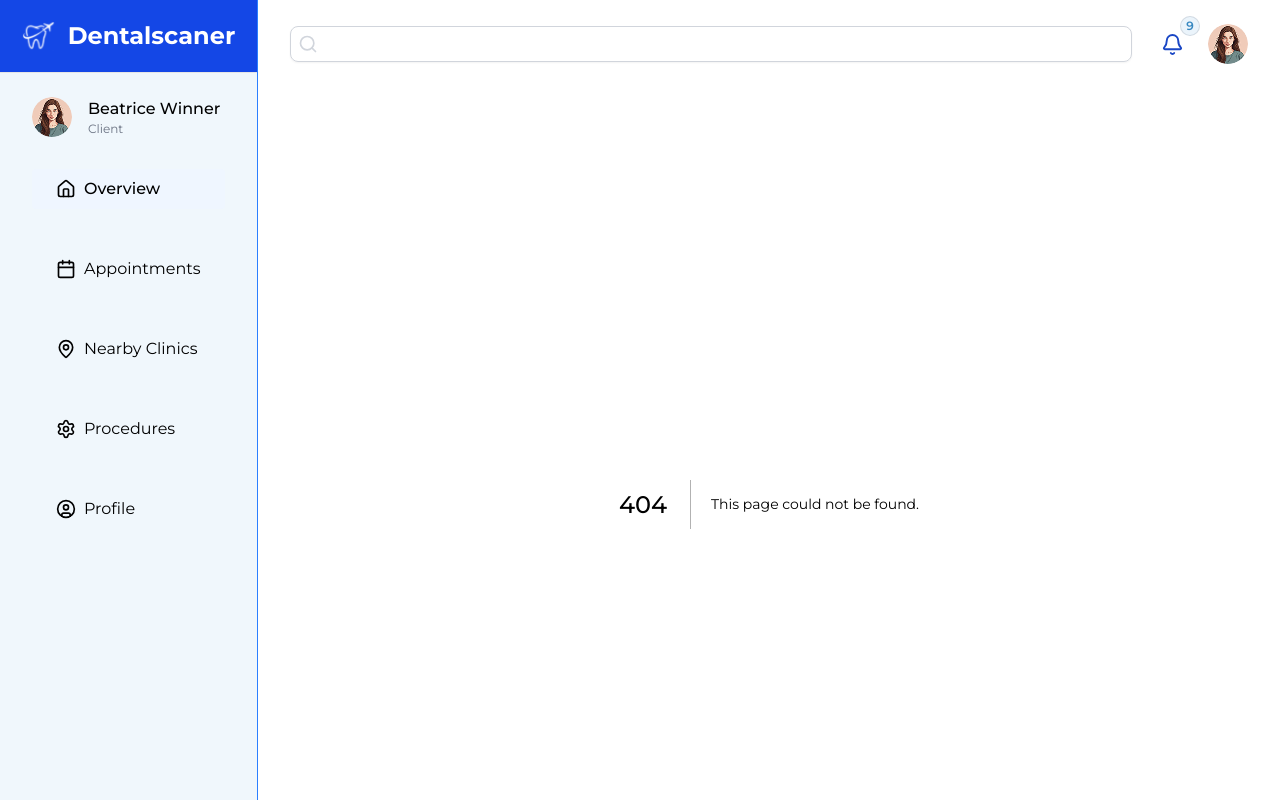
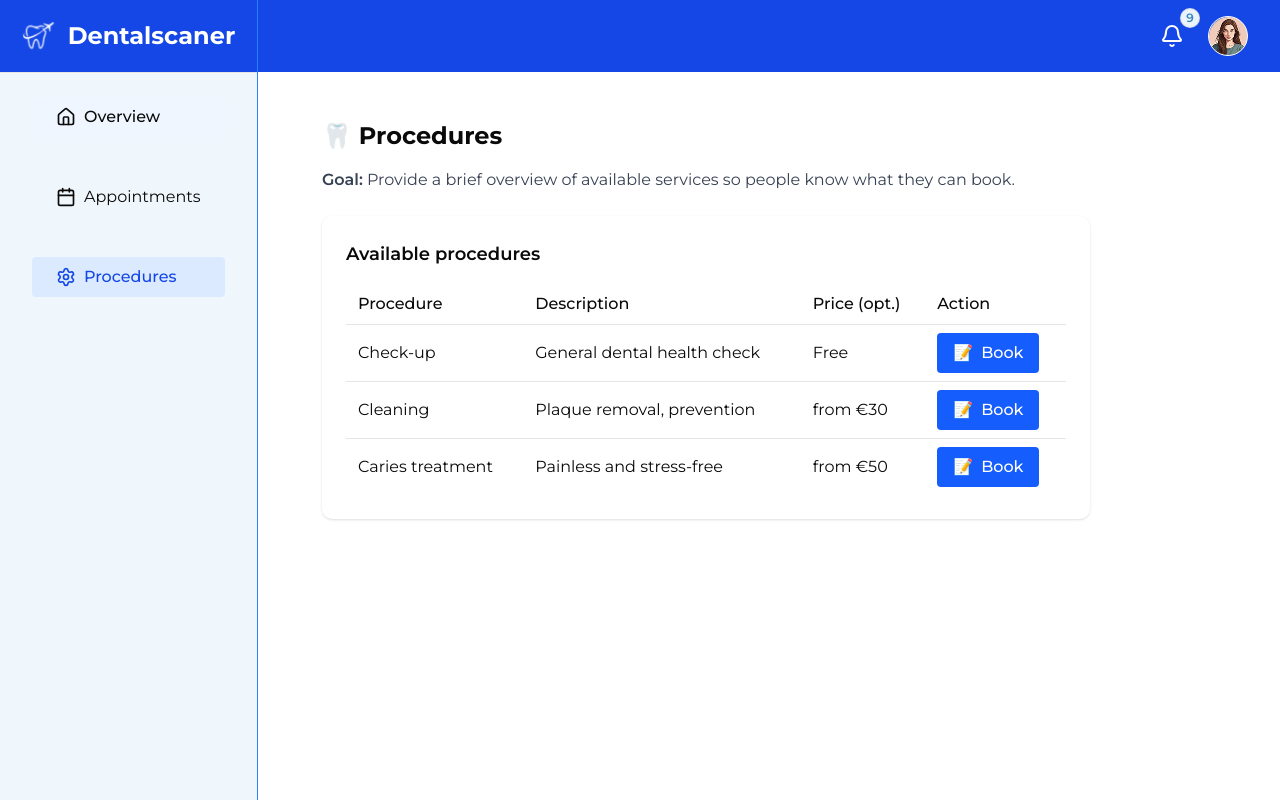
Before and after one commit to ArtyomZayarny/dentalscaner, a Next.js app in the folder dentalscaner/: page /procedure in a window 1280 px wide. Before the commit this address had no page. Built offline with nearby package versions, Linux system fonts and the light colour scheme; a web font is replaced by a local one.

Commit message:
Added procedure and overview pages

```diff
--- a/dentalscaner/app/appointments/page.tsx
+++ b/dentalscaner/app/appointments/page.tsx
@@ -75,7 +75,6 @@ async function AppointmentPage() {
         </Section>
 
         <Section title="All Appointments">
-          {/* <Table /> */}
           <DataTable columns={columns} data={data} />
         </Section>
       </div>
--- a/dentalscaner/app/components/Sidebar.tsx
+++ b/dentalscaner/app/components/Sidebar.tsx
@@ -23,14 +23,6 @@ function Sidebar() {
         </Link>
       </div>
       <div className="flex-1 px-8 py-6 bg-[#EBF4FBBF]">
-        {/* User Info */}
-        <div className="flex items-center mb-8">
-          <div className="w-10 h-10 rounded-full  mr-3b bg-[url('/avatar.png')] mr-4" />
-          <div>
-            <div className="font-medium text-base">Beatrice Winner</div>
-            <div className="text-xs text-gray-500">Client</div>
-          </div>
-        </div>
         {/* Navigation */}
         <nav className="flex flex-col gap-10">
           <Link
@@ -49,15 +41,14 @@ function Sidebar() {
           >
             <Calendar className="mr-2 w-5 h-5" /> Appointments
           </Link>
-          <Link href="#" className="flex items-center px-6 py-2 rounded">
-            <MapPin className="mr-2 w-5 h-5" /> Nearby Clinics
-          </Link>
-          <Link href="#" className="flex items-center px-6 py-2 rounded hover:bg-gray-100">
+
+          <Link
+            href="/procedure"
+            className={`flex items-center px-6 py-2 rounded hover:bg-gray-100 ${
+              pathname === '/procedure' ? 'bg-blue-100 text-blue-700 font-medium' : ''
+            }`}
+          >
             <Settings className="mr-2 w-5 h-5" /> Procedures
-          </Link>
-          <Link href="#" className="flex items-center px-6 py-2 rounded hover:bg-gray-100">
-            <CircleUser className="mr-2 w-5 h-5" />
-            Profile
           </Link>
         </nav>
       </div>
--- a/dentalscaner/app/components/Table.tsx
+++ /dev/null
@@ -1,32 +0,0 @@
-import React from 'react';
-
-function Table() {
-  return (
-    <div className="max-w-4xl mt-6 overflow-x-auto">
-      <table className="w-full border-collapse rounded-md overflow-hidden text-nowrap">
-        <thead>
-          <tr className="bg-primary/20 text-left text-white">
-            <th className="p-2 font-medium pl-5">Date</th>
-            <th className="p-2 font-medium">Time</th>
-            <th className="p-2 font-medium">Clinic</th>
-            <th className="p-2 font-medium">Procedure</th>
-            <th className="p-2 font-medium">Status</th>
-            <th className="p-2 font-medium">Actions</th>
-          </tr>
-        </thead>
-        <tbody className="text-sm font-light">
-          <tr className="border-b border-primary/20 bg-primary/5 even:bg-primary/10">
-            <td className="p-2 min-w-45 pl-5">June 15, 2025</td>
-            <td className="p-2">11:00 am</td>
-            <td className="p-2">Canon Clinics</td>
-            <td className="p-2">Routine Dental Check</td>
-            <td className="p-2">Confimed</td>
-            <td className="p-2">actions</td>
-          </tr>
-        </tbody>
-      </table>
-    </div>
-  );
-}
-
-export default Table;
--- a/dentalscaner/app/components/Topbar.tsx
+++ b/dentalscaner/app/components/Topbar.tsx
@@ -1,19 +1,19 @@
-import React from "react";
-import { BellIcon, ChevronRight, Search } from "lucide-react";
-import { Input } from "@/components/ui/input";
+import React from 'react';
+import { BellIcon, ChevronRight, Search } from 'lucide-react';
+import { Input } from '@/components/ui/input';
 
 function Topbar() {
   return (
     <>
       {/* Top Bar */}
-      <header className=" bg-white flex items-center justify-between px-8 py-6  font-semibold text-lg w-full">
+      <header className=" bg-blue-700 flex items-center justify-between px-8 py-4  font-semibold text-lg w-full">
         {/* top panel */}
         {/* Search bar  */}
         <div className="w-full mr-5">
-          <div className="relative flex items-center ">
+          {/* <div className="relative flex items-center ">
             <Search className="w-5 h-5 absolute ml-2 text-gray-300" />
             <Input className="w-full px-4 py-2 border-gray-300 outline-0 pl-8 text-base text-black" />
-          </div>
+          </div> */}
         </div>
 
         <div className="flex gap-4">
@@ -22,13 +22,14 @@ function Topbar() {
             <div className="w-[20px] h-[20px] bg-[#EBF4FB] rounded-full flex items-center justify-center absolute -top-2 -right-2 border border-gray-500/20">
               <span className="text-[#3687C0] text-xs">9</span>
             </div>
-            <BellIcon className="w-[23px] h-[27px] text-[#1A47C5]" />
+
+            <BellIcon className=" text-white" />
           </div>
 
           {/* User icon */}
           <div>
             <div className="flex items-center">
-              <div className="w-10 h-10 rounded-full bg-[url('/avatar.png')] " />
+              <div className="w-10 h-10 rounded-full bg-[url('/avatar.png')] border border-white" />
             </div>
           </div>
         </div>
--- a/dentalscaner/app/page.tsx
+++ b/dentalscaner/app/page.tsx
@@ -1,9 +1,58 @@
-import React from "react";
+import React from 'react';
 
 function OverviewPage() {
+  // Temporary mock data
+  const userName = 'Name';
+  const nextAppointment = {
+    date: 'June 15',
+    time: '10:00',
+    clinic: 'Dash Dental Clinic',
+  };
   return (
     <>
-      <h1>Overview page</h1>
+      <h1 className="text-2xl font-bold mb-6">👋 Hello, {userName}!</h1>
+      <section className="bg-white rounded-lg shadow p-6 mb-6 max-w-xl">
+        <div className="mb-4">
+          <div className="flex items-center mb-2">
+            <span className="text-2xl mr-2">🦷</span>
+            <span className="font-semibold">Next appointment:</span>
+          </div>
+          <div className="pl-8 text-gray-700 mb-2">
+            You are scheduled for: {nextAppointment.date}, {nextAppointment.time},{' '}
+            {nextAppointment.clinic}
+          </div>
+          <div className="flex gap-4 mt-2">
+            <button className="bg-yellow-100 text-yellow-800 px-4 py-2 rounded flex items-center gap-2 font-medium">
+              <span role="img" aria-label="details">
+                🔔
+              </span>{' '}
+              View details
+            </button>
+            <button className="bg-blue-600 text-white px-4 py-2 rounded flex items-center gap-2 font-medium">
+              <span role="img" aria-label="calendar">
+                📅
+              </span>{' '}
+              Book an appointment
+            </button>
+          </div>
+        </div>
+        {/* Optional content below */}
+        <div className="mt-6">
+          <div className="flex items-center mb-2">
+            <span className="mr-2">🗂️</span>
+            <span className="text-gray-700">
+              Status of recent appointments:{' '}
+              <span className="font-medium">awaiting confirmation / completed</span>
+            </span>
+          </div>
+          <div className="flex items-center mt-2">
+            <span className="mr-2">🎯</span>
+            <span className="text-gray-700">
+              It's been more than 6 months since your last visit — time for a check-up!
+            </span>
+          </div>
+        </div>
+      </section>
     </>
   );
 }
--- /dev/null
+++ b/dentalscaner/app/procedure/page.tsx
@@ -0,0 +1,63 @@
+import React from 'react';
+
+const procedures = [
+  {
+    name: 'Check-up',
+    description: 'General dental health check',
+    price: 'Free',
+  },
+  {
+    name: 'Cleaning',
+    description: 'Plaque removal, prevention',
+    price: 'from €30',
+  },
+  {
+    name: 'Caries treatment',
+    description: 'Painless and stress-free',
+    price: 'from €50',
+  },
+];
+
+function ProcedurePage() {
+  return (
+    <div className="p-8">
+      <h1 className="text-2xl font-bold mb-4">🦷 Procedures</h1>
+      <p className="mb-6 text-gray-700">
+        <span className="font-semibold">Goal:</span> Provide a brief overview of available services
+        so people know what they can book.
+      </p>
+      <section className="bg-white rounded-lg shadow p-6 max-w-3xl">
+        <h2 className="text-lg font-semibold mb-4">Available procedures</h2>
+        <table className="w-full border-collapse">
+          <thead>
+            <tr className="border-b">
+              <th className="text-left py-2 px-3 font-medium">Procedure</th>
+              <th className="text-left py-2 px-3 font-medium">Description</th>
+              <th className="text-left py-2 px-3 font-medium">Price (opt.)</th>
+              <th className="text-left py-2 px-3 font-medium">Action</th>
+            </tr>
+          </thead>
+          <tbody>
+            {procedures.map((proc, idx) => (
+              <tr key={proc.name} className={idx !== procedures.length - 1 ? 'border-b' : ''}>
+                <td className="py-2 px-3">{proc.name}</td>
+                <td className="py-2 px-3">{proc.description}</td>
+                <td className="py-2 px-3">{proc.price}</td>
+                <td className="py-2 px-3">
+                  <button className="bg-blue-600 text-white px-4 py-2 rounded flex items-center gap-2 font-medium">
+                    <span role="img" aria-label="book">
+                      📝
+                    </span>{' '}
+                    Book
+                  </button>
+                </td>
+              </tr>
+            ))}
+          </tbody>
+        </table>
+      </section>
+    </div>
+  );
+}
+
+export default ProcedurePage;
```
